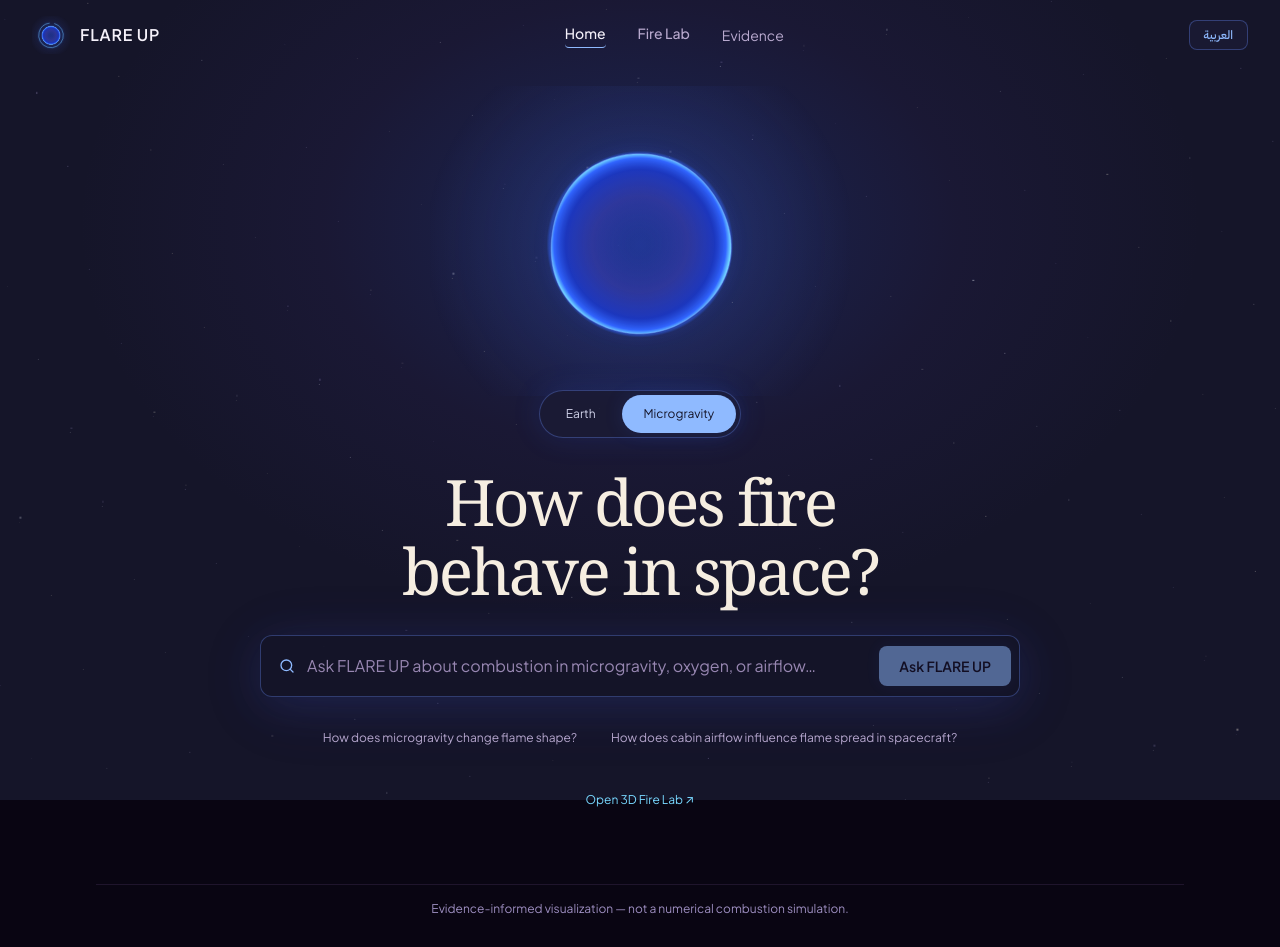
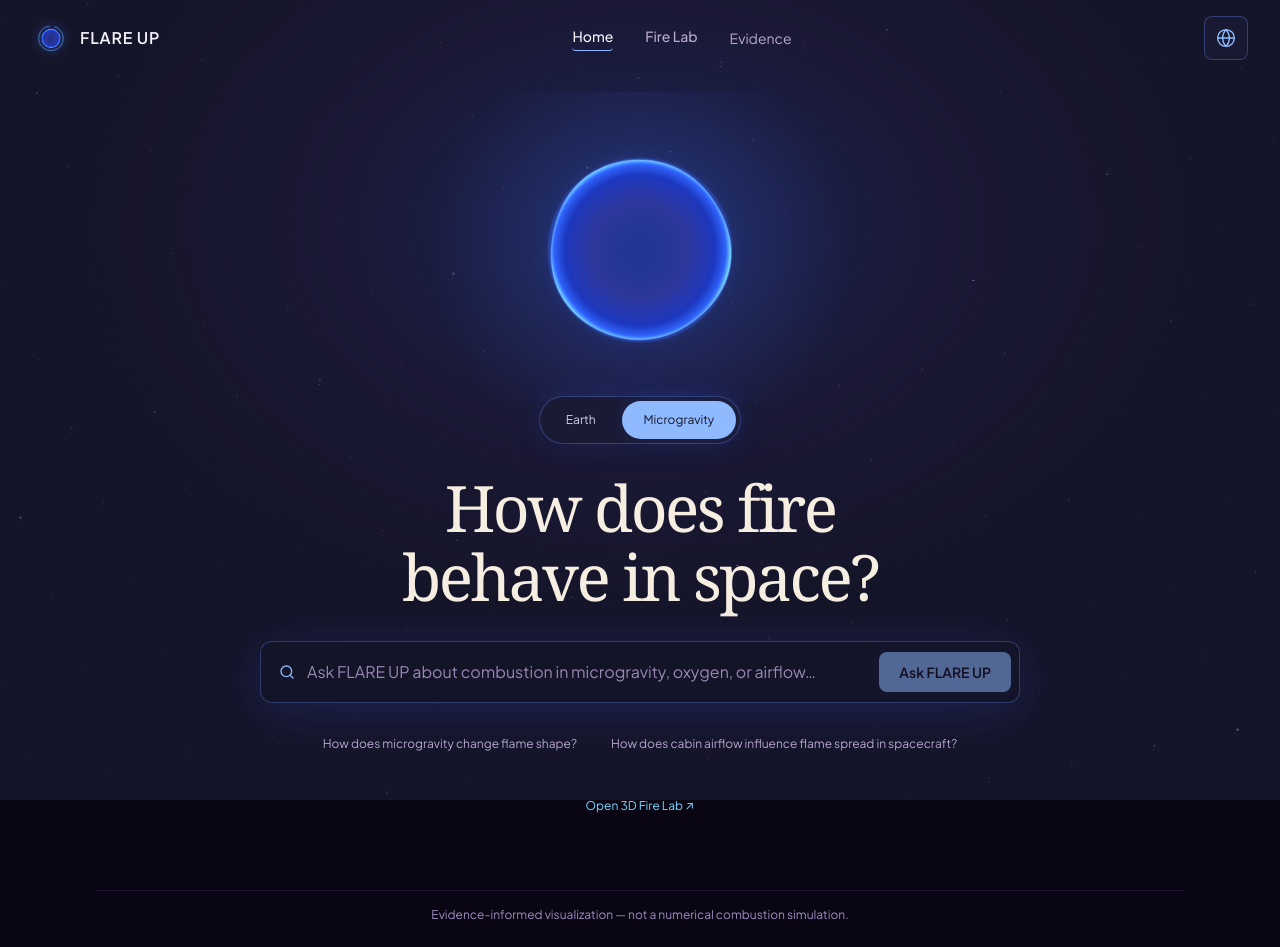
Before and after one commit to ranad0/FLARE-UP, a React (Vite) app in the folder frontend/: page / in a window 1280 px wide. Built offline with nearby package versions, Linux system fonts and the light colour scheme.

Commit message:
Use an accessible globe icon for language switching

```diff
--- a/frontend/src/components/TopNav.tsx
+++ b/frontend/src/components/TopNav.tsx
@@ -1,4 +1,5 @@
 import {HomeFlameScene} from './OrbScene';
+import { Globe } from 'lucide-react';
 import type {VisualMode} from './visualMode';
 import type { Language, PageView } from '../types/flare';
 import type { TranslationBundle } from '../i18n/translations';
@@ -59,9 +60,10 @@ export function TopNav({ mode, page, onNavigate, lang, onToggleLang, t }: TopNav
           type="button"
           onClick={onToggleLang}
           aria-label={lang === 'en' ? 'Switch language to Arabic' : 'Switch language to English'}
-          className="whitespace-nowrap rounded-lg border border-[#7A5498]/40 bg-[#1B102B]/80 px-3.5 py-1.5 text-xs font-medium text-[#E1B983] transition-colors duration-150 hover:border-[#E1B983]/60 hover:bg-[#2D1C42] focus-visible:outline-none focus-visible:ring-2 focus-visible:ring-[#E1B983]"
+          title={lang === 'en' ? 'Switch language to Arabic' : 'Switch language to English'}
+          className="flex h-11 w-11 items-center justify-center rounded-lg border border-[#7A5498]/40 bg-[#1B102B]/80 text-[#E1B983] transition-colors duration-150 hover:border-[#E1B983]/60 hover:bg-[#2D1C42] focus-visible:outline-none focus-visible:ring-2 focus-visible:ring-[#E1B983]"
         >
-          {t.nav.langToggle}
+          <Globe size={20} strokeWidth={1.7} aria-hidden="true" />
         </button>
       </div>
     </header>
```
